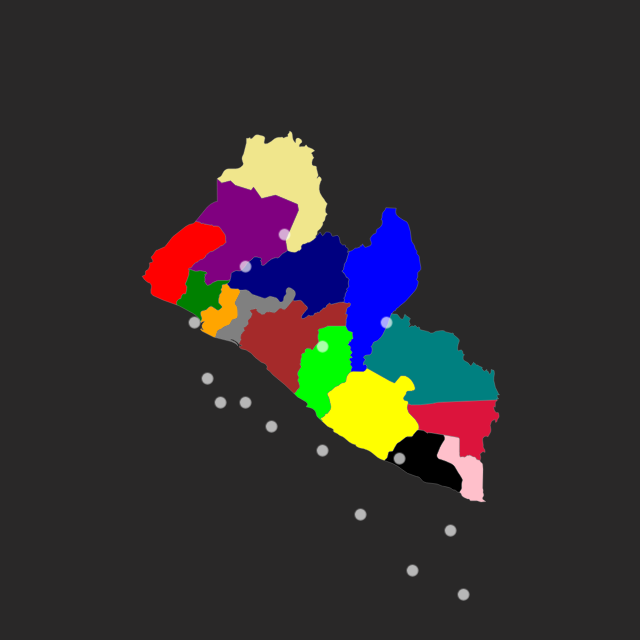
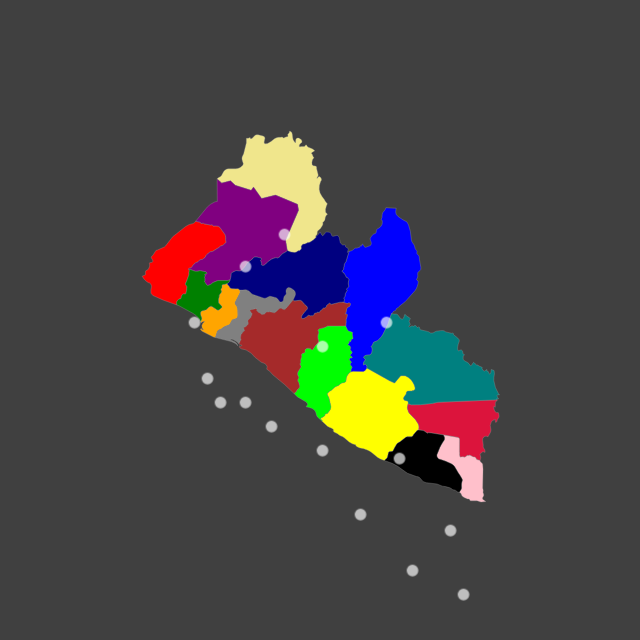
Before and after one commit to benjaminangafua/map-of-Liberia-showing-schools-activity, a plain HTML site: page index.html in a window 1280 px wide. Shown: the whole page, without its empty margins (320-960 px from the left). Drawn offline with Linux system fonts and the light colour scheme.

Commit message:
Modified css background color

```diff
--- a/style.css
+++ b/style.css
@@ -3,7 +3,7 @@
 }
 
 body {
-    background-color: rgba(7, 6, 6, 0.863);
+    background-color: rgba(34, 34, 34, 0.863);
     margin: 0;
     padding: 0;
 }
```
